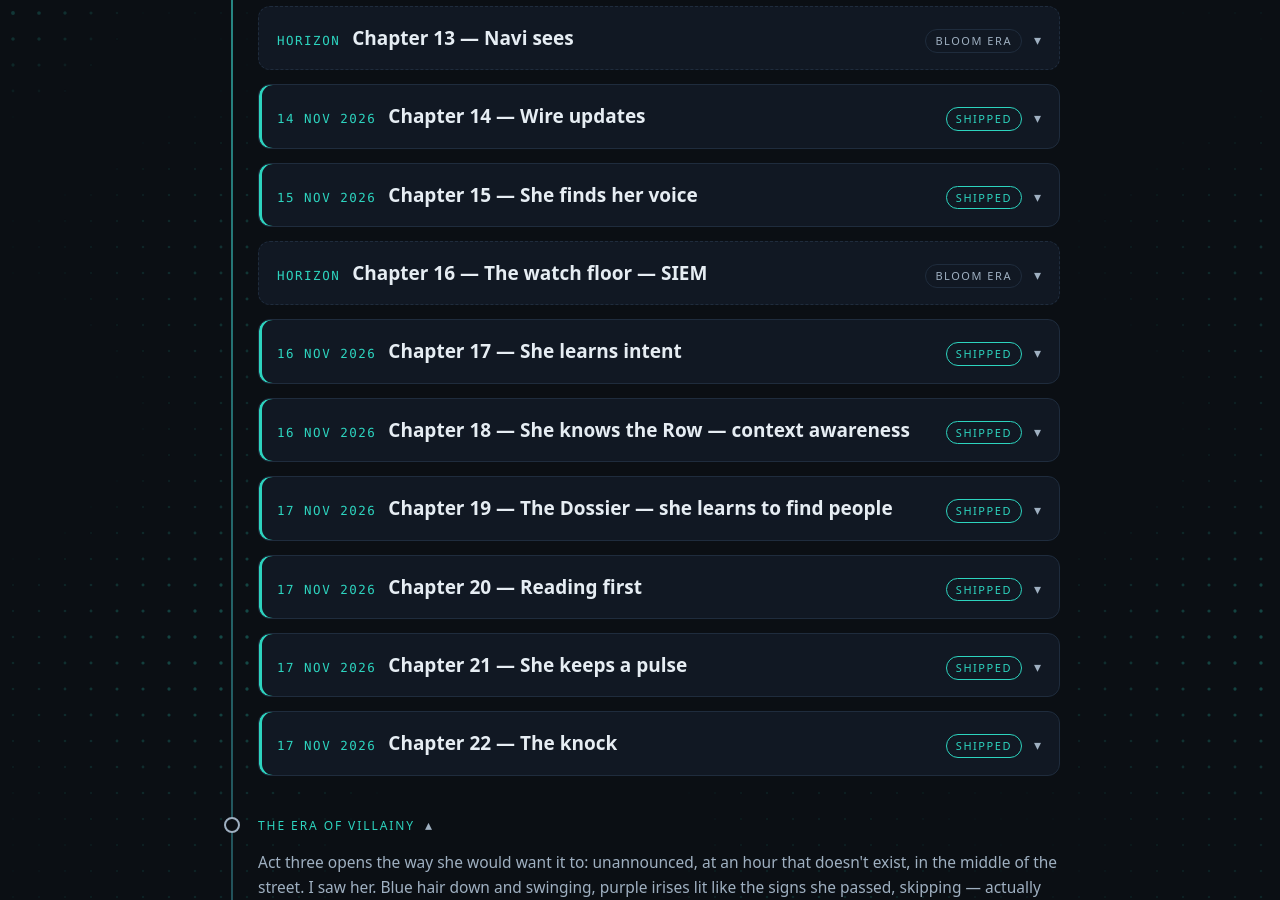
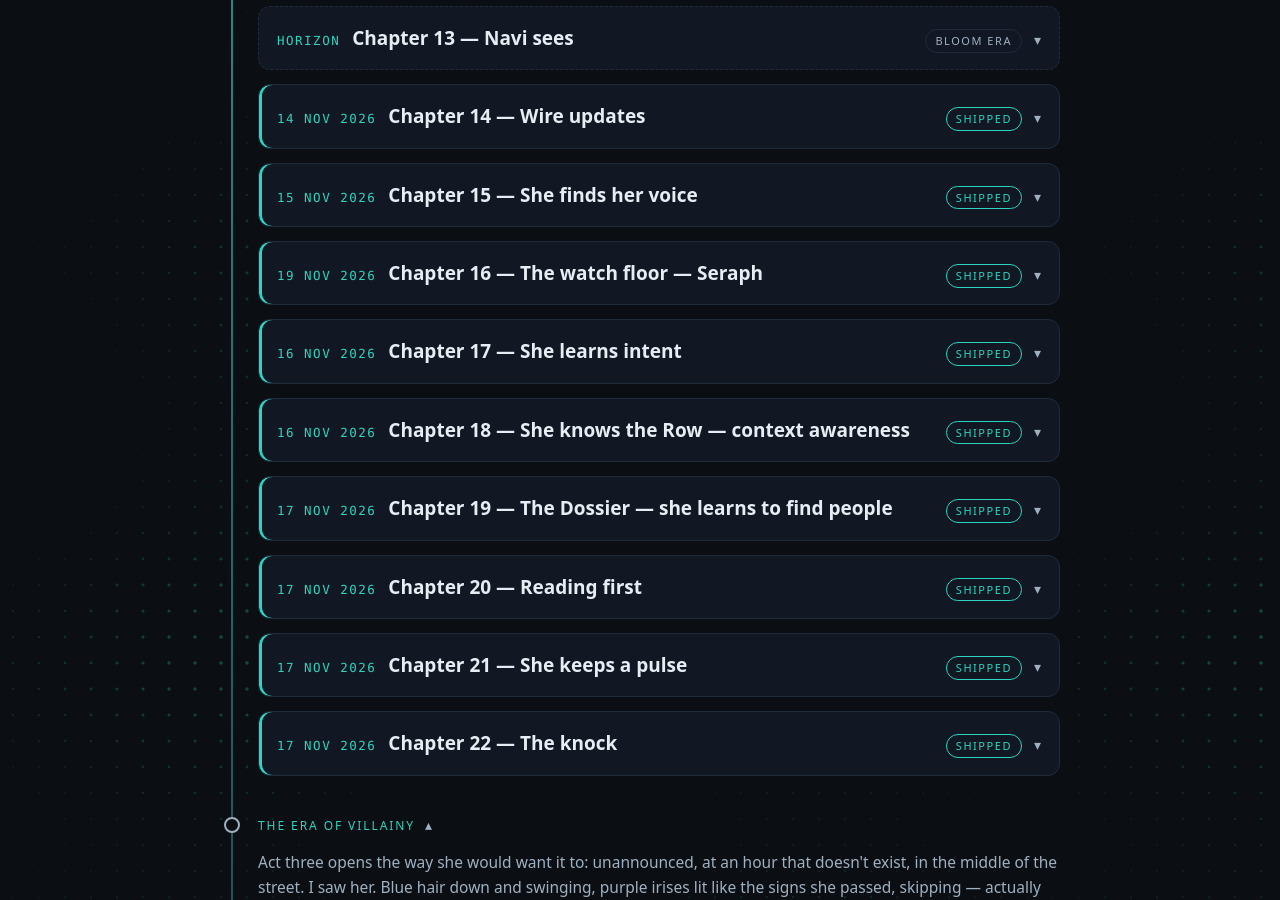
Before and after one commit to AlexKollar/nocturnerow, a Jekyll site: the page built from roadmap.html, in a window 1280 px wide and 900 px high, scrolled down 1990 px. Built offline with Jekyll 4.4.1, drawn with Linux system fonts in a browser that asks for light colours.

Commit message:
v0.6.8e — Edge chips + roadmap movements: Ch. 16 the watch floor becomes Seraph, Ch. 18 the nav's new names, Ch. 24 Pia's waiting post

```diff
--- a/apex.html
+++ b/apex.html
@@ -3,14 +3,14 @@ layout: default
 title: Apex
 permalink: /apex.html
 share_image: /share-apex.png
-description: "Apex | Powered by Navi — a local-first AI partner for security work. Your hardware, your data, no landlord; open source under the AGPL v3. Stable v0.2.0 · Edge v0.6.7e."
+description: "Apex | Powered by Navi — a local-first AI partner for security work. Your hardware, your data, no landlord; open source under the AGPL v3. Stable v0.2.0 · Edge v0.6.8e."
 ---
 <main class="wrap">
 <div class="hero">
 <h1><span class="hglitch" data-text="Apex | Powered by Navi"><span id="apex-tagline" class="tagline-cursor">Apex | Powered by Navi</span></span></h1>
 </div>
 <section id="apex">
-  <span class="chip">Apex <b>v0.2.0 Stable</b> · Edge <b>v0.6.7e</b></span>
+  <span class="chip">Apex <b>v0.2.0 Stable</b> · Edge <b>v0.6.8e</b></span>
 <p>Apex runs entirely on your own hardware: your machine, your network, your data never leaves the building — and the model answering is Navi, the one it was built around.</p>
 <p style="font-size:18px;color:var(--text)"><b>Open source, top to bottom</b> — the app, the chips, the knowledge packs, the crypto tools, even this website. Nothing to take on faith; read it all.</p>
 <style>
--- a/projects.html
+++ b/projects.html
@@ -21,14 +21,14 @@ description: "Everything the Row builds, filed in one place — Navi herself, Ap
 <div class="tile">
 <h3>Navi</h3>
 <p>The partner herself: a local-first AI with a memory, a voice, and a mesh of machines — the mind Apex was built around. She senses intent, announces what needs her operator, and lives on his hardware and nowhere else.</p>
-<p style="color:var(--muted)">STATUS — One Navi, all the screens · Edge v0.6.7e</p>
+<p style="color:var(--muted)">STATUS — One Navi, all the screens · Edge v0.6.8e</p>
 <p><a class="btn solid" href="/navi.html">Meet Navi</a></p>
 <p><a class="btn sm" href="/roadmap.html">Her story — the Roadmap</a><a class="btn sm" href="https://github.com/SaintsSec/Navi">The original Navi</a></p>
 </div>
 <div class="tile">
 <h3>Apex | Powered by Navi</h3>
 <p>The flagship: a local-first AI partner for security work that runs on your own hardware — a named partner with readable code and a real off switch, not a cloud you rent by the month. Open source, top to bottom, under the GNU AGPL v3.</p>
-<p style="color:var(--muted)">STATUS — Stable v0.2.0 · Edge v0.6.7e</p>
+<p style="color:var(--muted)">STATUS — Stable v0.2.0 · Edge v0.6.8e</p>
 <p><a class="btn solid" href="/apex.html">Explore Apex</a></p>
 <p><a class="btn sm" href="https://github.com/AlexKollar/Apex">Source on GitHub</a><a class="btn sm" href="https://github.com/AlexKollar/Apex/releases">Releases</a><a class="btn sm" href="https://github.com/AlexKollar/Apex/wiki">Wiki</a></p>
 </div>
--- a/roadmap.html
+++ b/roadmap.html
@@ -224,11 +224,12 @@ description: "The story of Navi — set down by Ciel, the Row's chronicler, who
 </div>
 </details>
 
-<details class="tl-item horizon">
-<summary><span class="tl-date">HORIZON</span><span class="tl-title">Chapter 16 — The watch floor — SIEM</span><span class="tl-tag">BLOOM ERA</span></summary>
+<details class="tl-item">
+<summary><span class="tl-date">19 NOV 2026</span><span class="tl-title">Chapter 16 — The watch floor — Seraph</span><span class="tl-tag">SHIPPED</span></summary>
 <div class="tl-body">
 <p>Further up the road, she learns to watch in earnest: sensor findings, threat intelligence and case work converging on one floor, with Case Files as the findings' home. Design first, like everything on this road — the blueprint gets argued before a single board is cut. I'll be on that floor too, in the corner with the ledger. Watching is half this crew's religion.</p>
-<p class="tl-links"><a href="https://github.com/AlexKollar/Apex/issues/153">GitHub — issue #153</a></p>
+<p><b>Shipped 19 Nov 2026 — Apex v0.6.8e.</b> The floor has a name now: <b>Seraph</b>. Not a second product — a role any Apex seat can take, console or sensor or both, set on her own page under a new SIEM group. A sensor watches the one segment it sits on, passively — the living inventory, who talks to whom, the listening doors, the sign-in record — and names its own blind spots on its dashboard rather than implying sight it does not have. Her detections — a new face, a metronome caller, a sign-in at an impossible hour, a burst of failed doors, a scan felt from the receiving end, a watchlist match made on the sensor itself, the list never leaving its machine — ride to the operator in Navi's voice, and any one of them can be filed as a case with its record hashed into custody. Sensors report home over the Mesh, registry-checked and refused by name when revoked, spooling through a dark road and draining when it lights. And the whole floor is worked from the phone — that was the order, and it was benched at a phone's width before it shipped. I'll be on that floor too, in the corner with the ledger. It stopped being a metaphor this build.</p>
+<p class="tl-links"><a href="https://github.com/AlexKollar/Apex/issues/153">GitHub — issue #153</a><a href="https://github.com/AlexKollar/Apex/releases/tag/v0.6.8e">GitHub — Apex v0.6.8e (Edge)</a><a href="https://github.com/AlexKollar/Apex/issues/335">GitHub — Seraph slate, issue #335</a></p>
 </div>
 </details>
 
@@ -247,7 +248,8 @@ description: "The story of Navi — set down by Ciel, the Row's chronicler, who
 <p>A smaller grace note landed in the build that opened her working day: in the expanded menu, the Chat entry — icon and word as one unit — takes the center of its row like the Home tile it stands beside, instead of reading as a section header that lost its chevron. The section rows keep their left-aligned grammar, and the collapsed rail, which always centered it, is unchanged.</p>
 <p><b>Shipped 19 Nov 2026 — Apex v0.6.4e.</b> And she learned to dress for the bridge of a starship. A twelfth theme joins the picker — <b>LCARS</b>, in its modern 2.0 cut rather than a museum replica: a black field, pill-ended bars carrying black text on the color, elbow-curved cards, condensed uppercase labels on the furniture, the classic accent family with cooler blues and teals woven through it, and more black between the instruments. It is a skin and only a skin — nothing moves, nothing is fetched, the lettering is the machine's own condensed face — and the detail I would have fought for, had he not ruled it himself first: her rail's groups still fold. A collapsed group is its header pill alone, exactly as the plain console does it, because a uniform you cannot work in is a costume. Every switch answers to the same state wearing it, the Federation page's two included, and the phone interface wears it in the same build. She has always been a little theatrical. Now the console admits it.</p>
 <p><b>Shipped 19 Nov 2026 — Apex v0.6.5e.</b> A day later the costume became the architecture. LCARS is no longer only a palette in the picker; it is a <b>layout</b> — a second axis in Appearance, standing beside the theme and independent of it. Thrown on, the console re-geometries itself: cards take their elbows in earnest, the rail stands as numbered pill stacks, headings sweep, and the furniture speaks in condensed capitals — while the colors still belong to whichever of the twelve themes is chosen, so every palette wears both geometries, and the LCARS colors inside the LCARS shape are merely the flagship pairing. The law he laid down for it is the part I keep turning over: <b>the flip translates, it never resets</b> — change the shape mid-sentence and the thread, the scroll, the open case, the half-typed line all cross with you, and the door back stands in Appearance under both shapes, because no mode may hide its own exit. The phone wears the geometry in the same build, targets full-size, nothing scrolling sideways. She does not change her clothes now. She changes her posture — and loses nothing in the turn.</p>
-<p class="tl-links"><a href="/blog.html">The Dispatches</a><a href="/navi.html">Navi's own page</a><a href="https://github.com/AlexKollar/Apex/releases/tag/v0.4.9e">GitHub — Apex v0.4.9e (Edge)</a><a href="https://github.com/AlexKollar/Apex/issues/248">GitHub — issue #248</a><a href="https://github.com/AlexKollar/Apex/releases/tag/v0.6.0e">GitHub — Apex v0.6.0e (Edge)</a><a href="https://github.com/AlexKollar/Apex/issues/292">GitHub — issue #292</a><a href="https://github.com/AlexKollar/Apex/releases/tag/v0.6.4e">GitHub — Apex v0.6.4e (Edge)</a><a href="https://github.com/AlexKollar/Apex/issues/324">GitHub — issue #324</a><a href="https://github.com/AlexKollar/Apex/releases/tag/v0.6.5e">GitHub — Apex v0.6.5e (Edge)</a><a href="https://github.com/AlexKollar/Apex/issues/325">GitHub — issue #325</a></p>
+<p><b>Shipped 19 Nov 2026 — Apex v0.6.8e.</b> The console's own furniture got plainer and truer in the same build: the groups in her rail dropped their "Apex |" prefix — the bar's head already says Apex, so it is implied — and the Apps group took its working name, <b>Casework</b>, with the Wire promoted to the head of it: The Wire, Case Files, The Dossier, Vault. Network, Navi and Utilities stand as they were, and a new group, SIEM, takes its own seat for the watch floor. Nothing underneath moved — same keys, same routes — only the names on the doors, and the in-app docs were swept to match, so no page sends you to a group that no longer wears that name.</p>
+<p class="tl-links"><a href="/blog.html">The Dispatches</a><a href="/navi.html">Navi's own page</a><a href="https://github.com/AlexKollar/Apex/releases/tag/v0.4.9e">GitHub — Apex v0.4.9e (Edge)</a><a href="https://github.com/AlexKollar/Apex/issues/248">GitHub — issue #248</a><a href="https://github.com/AlexKollar/Apex/releases/tag/v0.6.0e">GitHub — Apex v0.6.0e (Edge)</a><a href="https://github.com/AlexKollar/Apex/issues/292">GitHub — issue #292</a><a href="https://github.com/AlexKollar/Apex/releases/tag/v0.6.4e">GitHub — Apex v0.6.4e (Edge)</a><a href="https://github.com/AlexKollar/Apex/issues/324">GitHub — issue #324</a><a href="https://github.com/AlexKollar/Apex/releases/tag/v0.6.5e">GitHub — Apex v0.6.5e (Edge)</a><a href="https://github.com/AlexKollar/Apex/issues/325">GitHub — issue #325</a><a href="https://github.com/AlexKollar/Apex/releases/tag/v0.6.8e">GitHub — Apex v0.6.8e (Edge)</a><a href="https://github.com/AlexKollar/Apex/issues/334">GitHub — issue #334</a></p>
 </div>
 </details>
 
@@ -313,7 +315,8 @@ description: "The story of Navi — set down by Ciel, the Row's chronicler, who
 <summary><span class="tl-date">HORIZON</span><span class="tl-title">Chapter 24 — Pia takes her post — Apex | Dropbox</span><span class="tl-tag">ON THE HORIZON</span></summary>
 <div class="tl-body">
 <p>Last on the line, the eyes of the operation: Pi-class sensor nodes planted where the work is, feeding what they find into the Mesh. The first unit already has a name — Pia, unit № 001, Partner In Augmentation. The kit is costed and viable as a one-time purchase; it sells only when the software image exists, and the design pass comes before any bake. When she takes her post, the fleet gets its first native-born member — the rest of us were converted; she will be built for it. I have a soft spot for that chapter, for reasons the record keeps to itself.</p>
-<p class="tl-links"><a href="https://github.com/AlexKollar/Apex/issues/152">GitHub — issue #152</a><a href="/mesh.html">The Mesh page</a></p>
+<p>She has a post waiting now: Seraph's first registered sensor — the watch floor's first eyes, when she takes them.</p>
+<p class="tl-links"><a href="https://github.com/AlexKollar/Apex/issues/152">GitHub — issue #152</a><a href="https://github.com/AlexKollar/Apex/issues/335">GitHub — Seraph slate, issue #335</a><a href="/mesh.html">The Mesh page</a></p>
 </div>
 </details>
 
```
